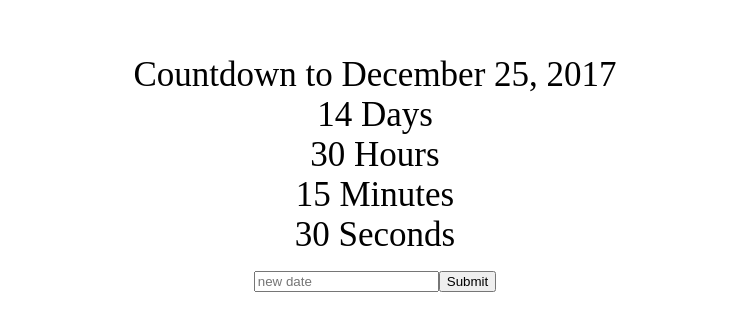
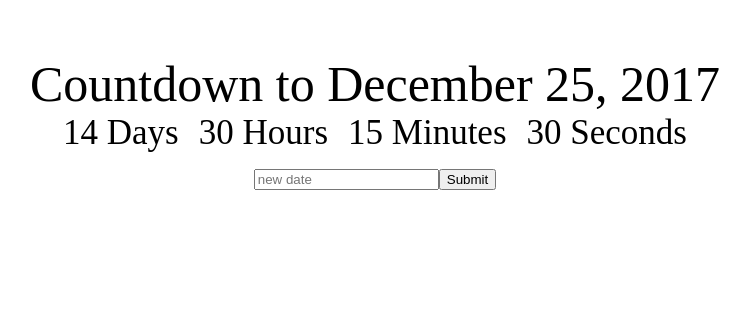
Before and after one commit to vkumar04/react-countdown, a React (Create React App) app: page / in a window 1280 px wide. Shown: the part 198-528 px from the top of the page, without its empty margins (265-1015 px from the left). Built offline with nearby package versions, Linux system fonts and the light colour scheme.

Commit message:
more styles

```diff
--- a/src/App.css
+++ b/src/App.css
@@ -2,5 +2,13 @@
   text-align: center;
   font-size: 35px;
   margin-top: 20%;
+}
 
+.App-title{
+  font-size: 50px;
 }
+
+.Clock-days,.Clock-hours,.Clock-minutes,.Clock-seconds{
+  display: inline;
+  margin: 10px;
+}
--- a/src/App.jsx
+++ b/src/App.jsx
@@ -1,4 +1,5 @@
 import React, {Component} from 'react';
+
 // css
 import './App.css';
 
@@ -6,12 +7,12 @@
   render(){
     return(
       <div className='App'>
-        <div>Countdown to December 25, 2017</div>
+        <div className='App-title'>Countdown to December 25, 2017</div>
         <div>
-          <div>14 Days</div>
-          <div>30 Hours</div>
-          <div>15 Minutes</div>
-          <div>30 Seconds</div>
+          <div className='Clock-days'>14 Days</div>
+          <div className='Clock-hours'>30 Hours</div>
+          <div className='Clock-minutes'>15 Minutes</div>
+          <div className='Clock-seconds'>30 Seconds</div>
         </div>
         <input type='text' placeholder='new date'/>
         <button>Submit</button>
```
